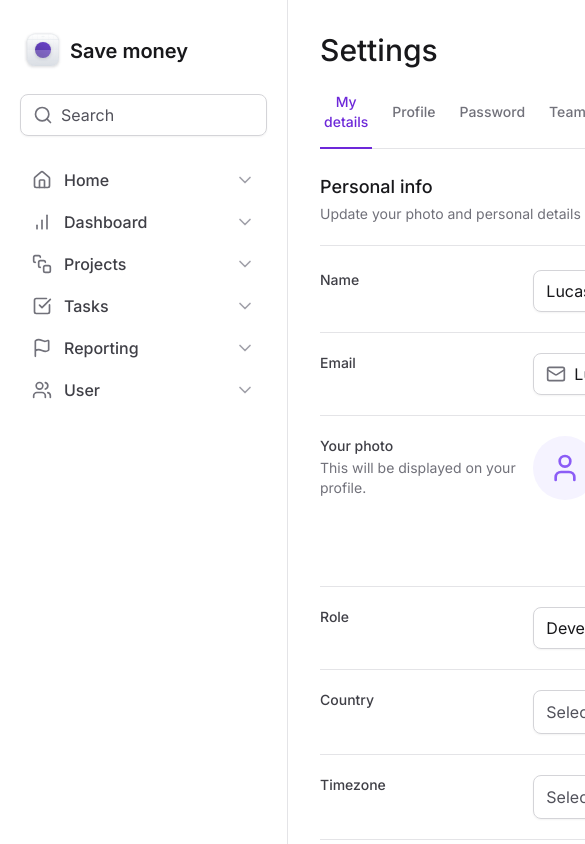
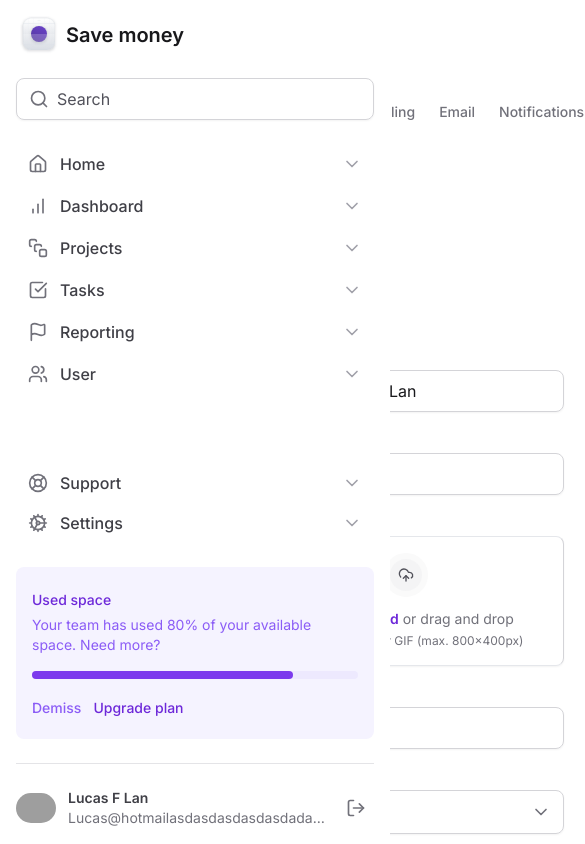
Before and after one commit to LucasFLan/settings-page, a Next.js app: page / in a window 390 px wide. Shown: the top 844 px of the page, 585 px wide, since content can reach past the window. Built offline with nearby package versions, Linux system fonts and the light colour scheme; grey boxes are pictures that could not be loaded.

Commit message:
Sidebar responsiva

```diff
--- a/src/components/Form/FileInput/fileInput-item.tsx
+++ b/src/components/Form/FileInput/fileInput-item.tsx
@@ -49,15 +49,15 @@
       {state === "error" ? (
         <div className="flex flex-1 flex-col items-start gap-1">
           <div className="flex flex-col">
-            <span className="text-error-700 text-sm font-medium">
+            <span className="text-sm font-medium text-error-700">
               Upload failed, please try again.
             </span>
-            <span className="text-error-600 text-sm">{name}</span>
+            <span className="text-sm text-error-600">{name}</span>
           </div>
 
           <button
             type="button"
-            className="text-error-700 hover:text-error-900 text-sm font-semibold"
+            className="text-sm font-semibold text-error-700 hover:text-error-900"
           >
             Try again
           </button>
--- a/src/components/Sidebar/index.tsx
+++ b/src/components/Sidebar/index.tsx
@@ -17,7 +17,7 @@
 
 export const Sidebar = () => {
   return (
-    <aside className="flex flex-col gap-6 border-r border-zinc-200 px-5 py-8">
+    <aside className="fixed bottom-0 left-0 right-0 top-0 z-20 flex flex-col gap-6 border-zinc-200 bg-white p-4 lg:relative lg:right-auto lg:w-80 lg:border-r lg:px-5 lg:py-8">
       <Logo />
       <Input.Root>
         <Input.Prefix>
```
